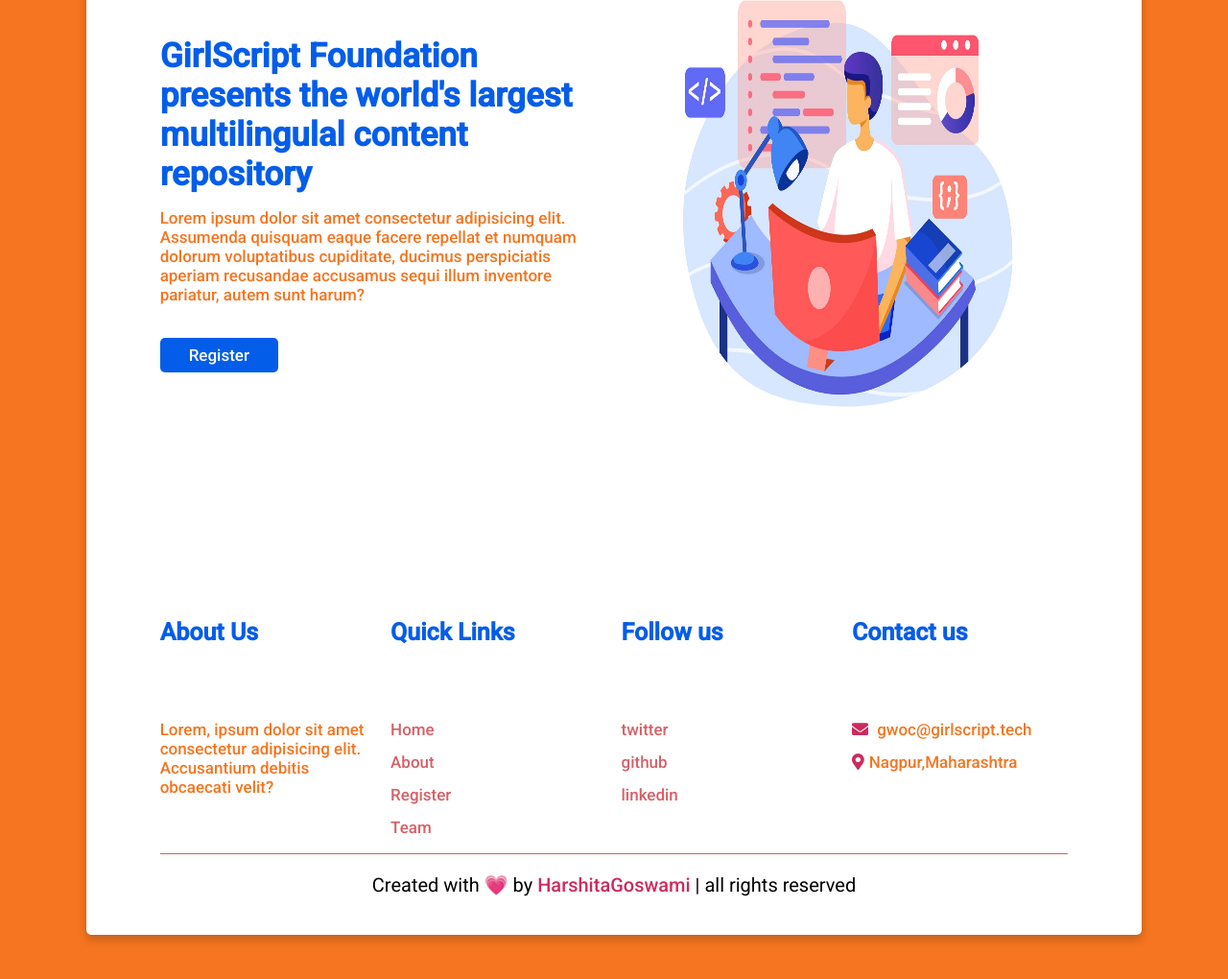
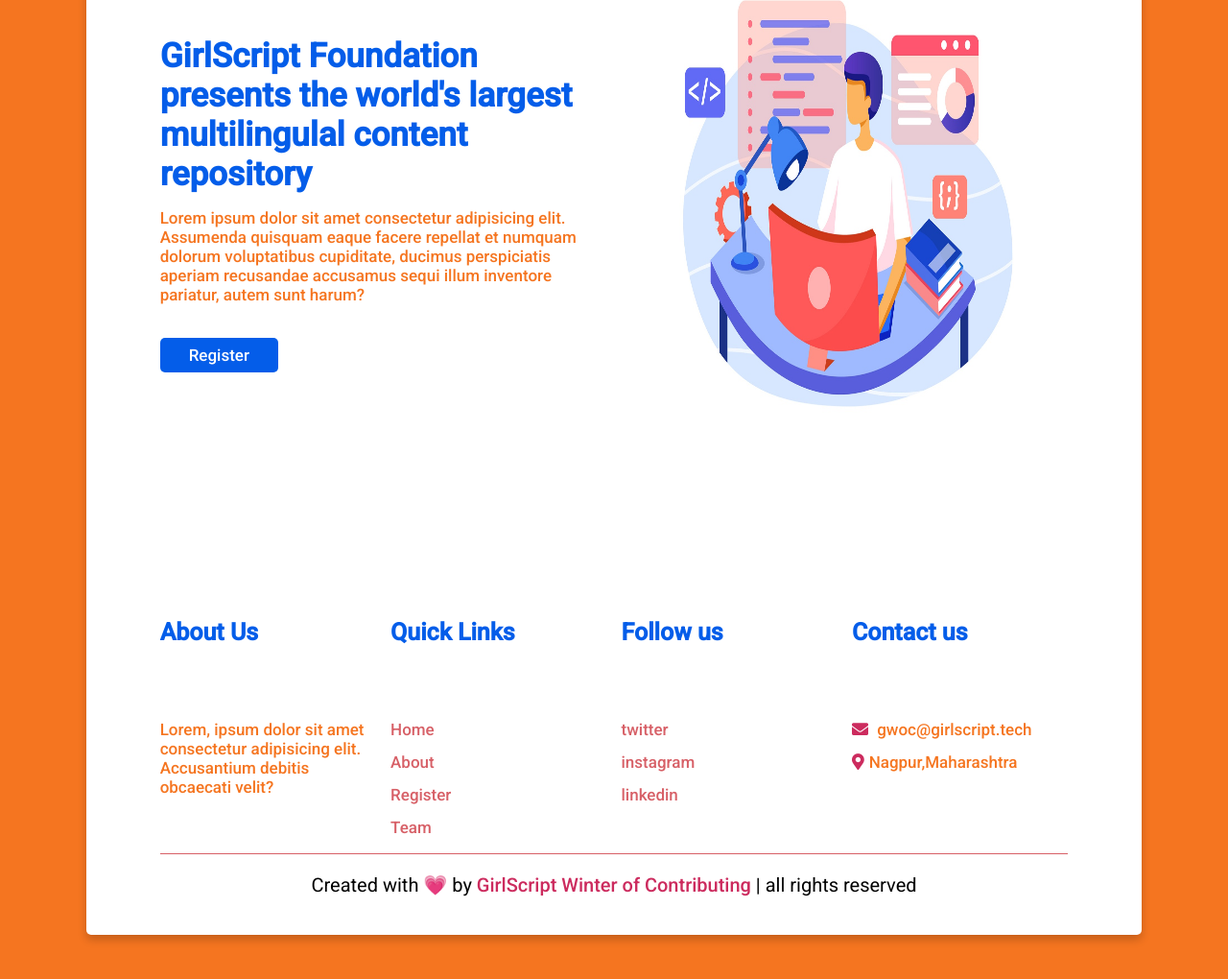
Before and after one commit to harshita0802goswami/GWOC-Demo-Website, a plain HTML site: page index.html in a window 1280 px wide. Shown: the part 324-1344 px from the top of the page at 96% size. Drawn offline with Linux system fonts and the light colour scheme.

Commit message:
done some changes

```diff
--- a/index.html
+++ b/index.html
@@ -75,14 +75,16 @@
 
           <div class="box">
             <h3>Follow us</h3>
-            <a href="https://twitter.com/harshita_0802" target="_blank"
+            <a href="https://twitter.com/girlscriptwoc" target="_blank"
               >twitter</a
             >
-            <a href="https://github.com/harshita0802goswami" target="_blank"
-              >github
+            <a
+              href="https://www.instagram.com/girlscriptwinterofcontributing/"
+              target="_blank"
+              >instagram
             </a>
             <a
-              href="https://www.linkedin.com/in/harshita-goswami-1548651a9/"
+              href="https://www.linkedin.com/company/girlscript-winter-of-contributing/"
               target="_blank"
               >linkedin</a
             >
@@ -95,7 +97,7 @@
           </div>
         </div>
         <div class="credit">
-          Created with 💗 by <span>HarshitaGoswami</span> | all rights reserved
+          Created with 💗 by <span>GirlScript Winter of Contributing</span> | all rights reserved
         </div>
       </section>
     </div>
```
